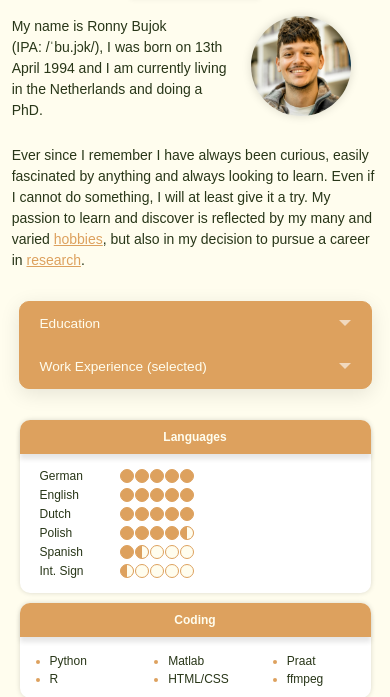
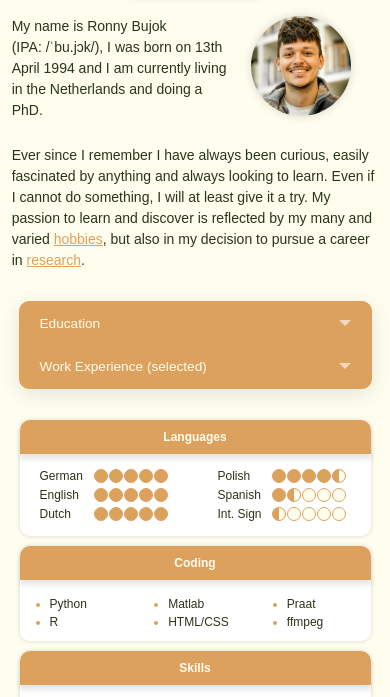
Before and after one commit to RonnyBujok/MyWebsite, a plain HTML site: page about.html in a window 390 px wide. Shown: the part 112-809 px from the top of the page. Drawn offline with Linux system fonts and the light colour scheme.

Commit message:
lang-flex improvements

```diff
--- a/styles/about.css
+++ b/styles/about.css
@@ -305,7 +305,7 @@ h1::after{
 .all-skills-mobile .code ul,
 .all-skills-mobile .other ul{
     display: block;
-    columns: 3 190px;
+    columns: 3 150px;
     column-gap: 5px;
 }
 
@@ -397,7 +397,7 @@ h1::after{
 
 .lang-flex{
     display: grid;
-    grid-template-columns: 80px 5fr;
+    grid-template-columns: min(14vw,90px) 5fr;
     padding-right: 20px;
     padding-left: 20px;
     border-radius: 10px;
```
